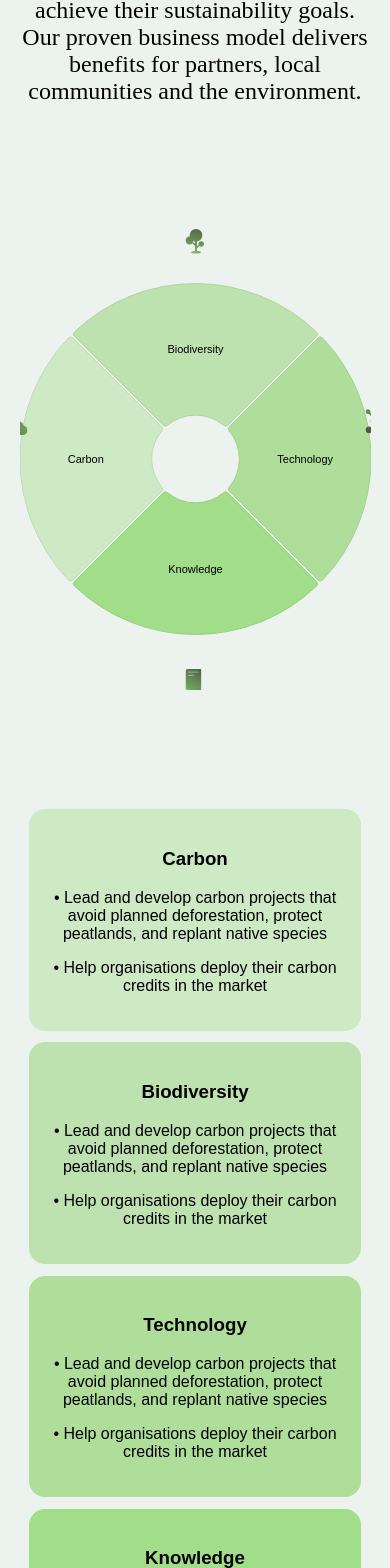
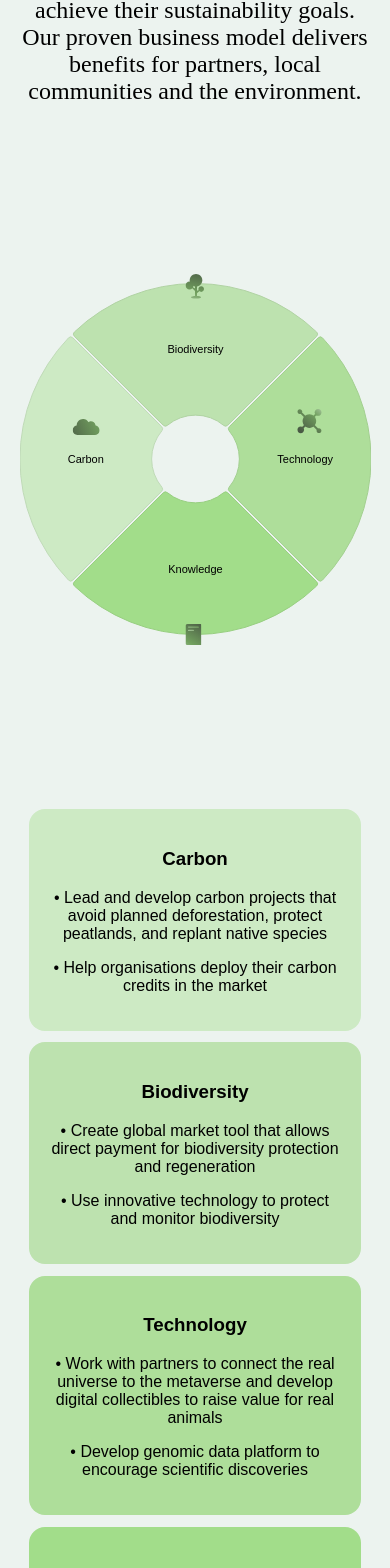
Before and after one commit to perlin-network/perl-bio-website, a React (Create React App) app: page / in a window 390 px wide. Shown: the part 1276-2844 px from the top of the page. Built offline with nearby package versions, Linux system fonts and the light colour scheme; a web font is replaced by a local one.

Commit message:
fix: fix mobile pie alignment

```diff
--- a/src/pages/Services.js
+++ b/src/pages/Services.js
@@ -269,7 +269,7 @@ function Services() {
                                     <Grid item>
                                         <p>We can help revegetate heavily degraded land and recreate forests to capture carbon, and conserve vulnerable peatlands to stop the emission of carbon and protect habitats for biodiversity.</p>
 
-                                        <p>We assess carbon; obtain community support; and prepare documents for projects to be validated under rigorous standards including the Verified Carbon Standard (VCS) and obtain carbon credits. We are proud to work under the VCS, the world’s most widely used voluntary emissions reduction standard.</p>
+                                        <p>We assess carbon; obtain community support; and prepare documents for projects to be validated under rigorous standards including the Verified Carbon Standard (VCS) and obtain carbon credits.</p>
 
                                         <p>Our end-to-end carbon origination and biodiversity project service includes:</p>
                                     </Grid>
--- a/src/pages/Splash.js
+++ b/src/pages/Splash.js
@@ -132,7 +132,7 @@ const useStyles=makeStyles({
 
 
   function MyResponsivePie(props) {
-    const {setPieColumn} = props
+    const {setPieColumn, theme} = props
     const BioIcon = ({ centerX, centerY }) => {
         return (
             <image
@@ -166,6 +166,43 @@ const useStyles=makeStyles({
                 xlinkHref={knowledgeSvg}
                 x={centerX-10}
                 y={centerY+210}
+
+            />
+        )
+    }
+    const SmallBioIcon = ({ centerX, centerY }) => {
+        return (
+            <image
+                xlinkHref={biodiversitySvg}
+                x={centerX-10}
+                y='15%'
+            />
+        )
+    }
+    const SmallCarbonIcon = ({ centerX, centerY }) => {
+        return (
+            <image
+                xlinkHref={carbonSvg}
+                x='15%'
+                y={centerY-40}
+            />
+        )
+    }
+    const SmallTechIcon = ({ centerX, centerY }) => {
+        return (
+            <image
+                xlinkHref={technologySvg}
+                x='79%'
+                y={centerY-50}
+            />
+        )
+    }
+    const SmallKnowledgeIcon = ({ centerX, centerY }) => {
+        return (
+            <image
+                xlinkHref={knowledgeSvg}
+                x={centerX-10}
+                y='65%'
 
             />
         )
@@ -235,7 +272,7 @@ const useStyles=makeStyles({
         arcLabelsTextColor='black'
         theme={{fontSize:'20px', fontFamily:'Bai Jamjuree, sans serif'}}
         tooltip="false"
-        layers={['arcs', 'arcLabels', 'arcLinkLabels', BioIcon, CarbonIcon, TechIcon, KnowledgeIcon]}//TopMetric, MiddleMetric, BottomMetric
+        layers={useMediaQuery(theme.breakpoints.down('sm'))?['arcs', 'arcLabels', 'arcLinkLabels', SmallBioIcon, SmallCarbonIcon, SmallTechIcon, SmallKnowledgeIcon]:['arcs', 'arcLabels', 'arcLinkLabels', BioIcon, CarbonIcon, TechIcon, KnowledgeIcon]}//TopMetric, MiddleMetric, BottomMetric
         defs={[
             // {
             //     id: 'dots',
@@ -290,8 +327,8 @@ const textBox=[
         id:'biodiversity',
         title:'Biodiversity',
         bulletPoints:[
-            '• Lead and develop carbon projects that avoid planned deforestation, protect peatlands, and replant native species',
-            '• Help organisations deploy their carbon credits in the market'
+            '• Create global market tool that allows direct payment for biodiversity protection and regeneration ',
+            '• Use innovative technology to protect and monitor biodiversity'
         ],
         color:'#BDE2AF'
     },
@@ -299,8 +336,8 @@ const textBox=[
         id:'technology',
         title:'Technology',
         bulletPoints:[
-            '• Lead and develop carbon projects that avoid planned deforestation, protect peatlands, and replant native species',
-            '• Help organisations deploy their carbon credits in the market'
+            '• Work with partners to connect the real universe to the metaverse and develop digital collectibles to raise value for real animals ',
+            '• Develop genomic data platform to encourage scientific discoveries'
         ],
         color:'#AEDE9A'
     },
@@ -308,7 +345,7 @@ const textBox=[
         id:'knowledge',
         title:'Knowledge',
         bulletPoints:[
-            '• Lead and develop carbon projects that avoid planned deforestation, protect peatlands, and replant native species',
+            '• Provide strategic advice and education to businesses on carbon, biodiversity and environmental solutions ',
             '• Help organisations deploy their carbon credits in the market'
         ],
         color:'#A2DD8A'
@@ -367,13 +404,13 @@ function Splash() {
                                 </p>
                             </Grid>
                         <Grid item style={{ height:'700px'}}>
-                            <MyResponsivePie setPieColumn={setPieColumn}/>
+                            <MyResponsivePie setPieColumn={setPieColumn} theme={theme}/>
                         </Grid>
                         <Grid item>
                             <Grid container direction='column' spacing={5} style={{alignItems:'center'}}>
                                 {textBox.map((i)=>{
                                     return(
-                                        <Grid item style={{maxWidth:'85%', borderRadius:'16px', background:i.color, marginBottom:'3%', opacity:pieColumn!==i.id && pieColumn!==null?0.5:1}}>
+                                        <Grid item style={{maxWidth:'85%', borderRadius:'16px', minWidth:'80%', background:i.color, marginBottom:'3%', opacity:pieColumn!==i.id && pieColumn!==null?0.5:1}}>
                                             <h3>{i.title}</h3>
                                             {i.bulletPoints.map(t=>{
                                                 return(
```
